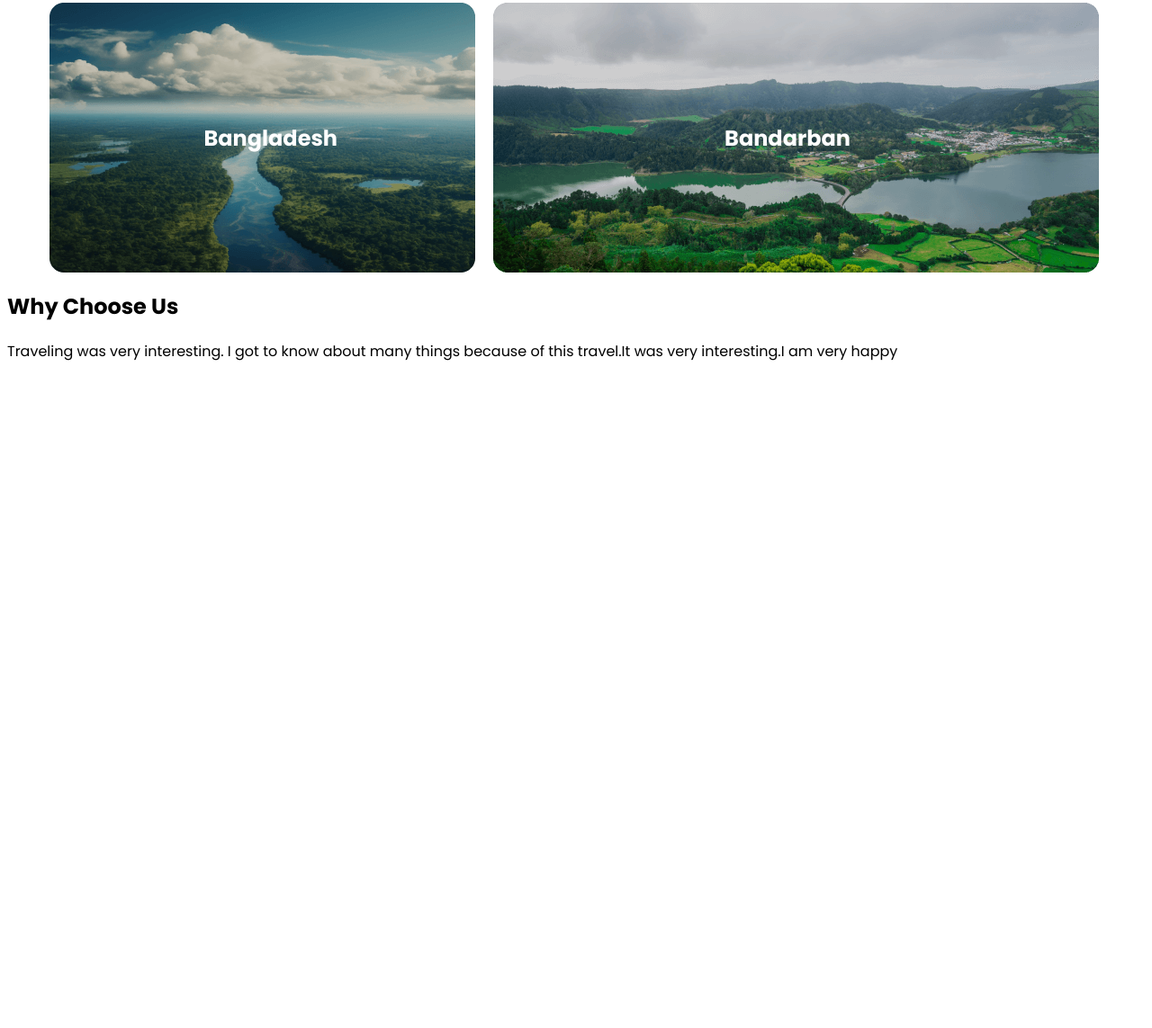
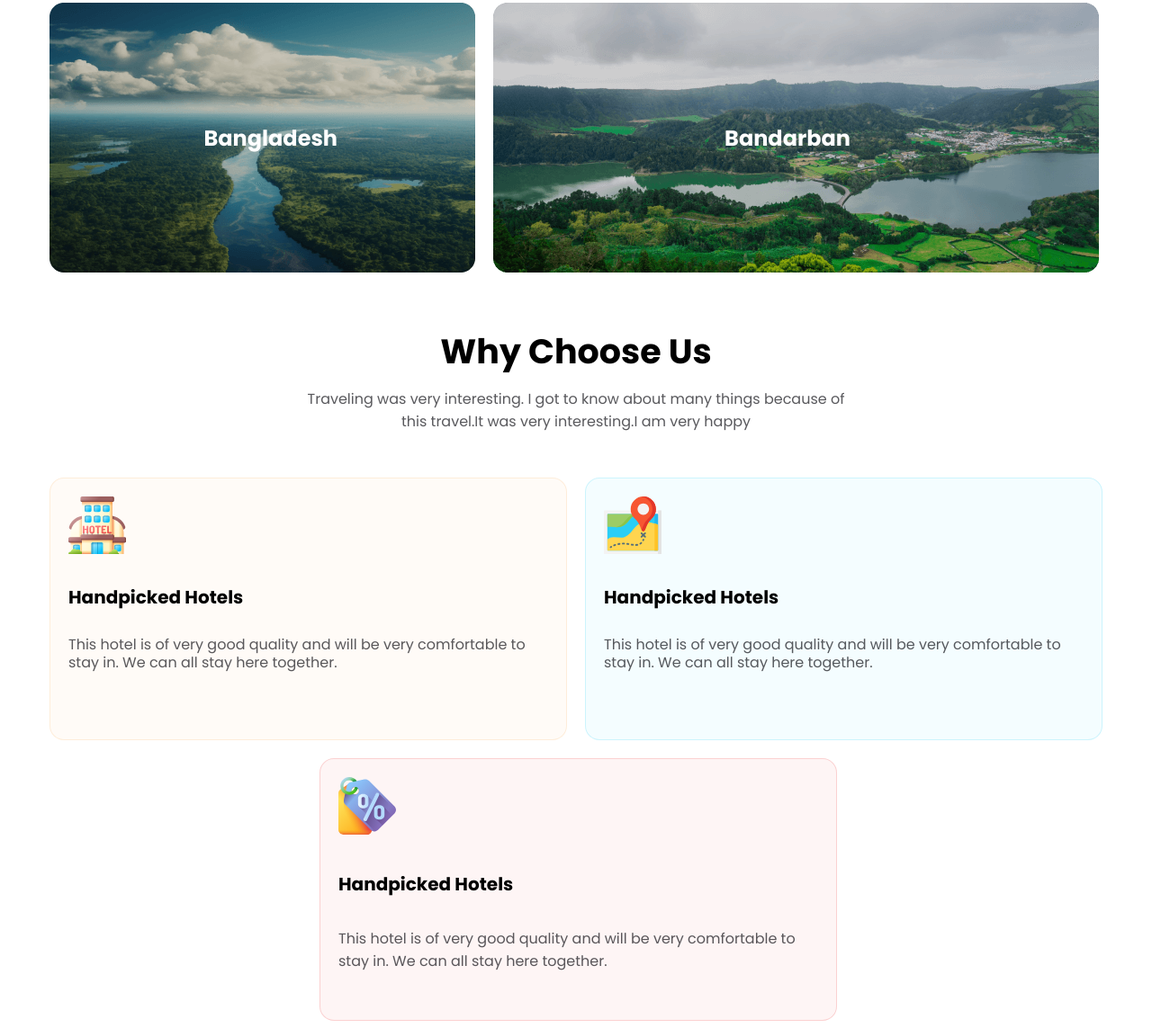
Before and after one commit to jaheda8256/My-International-Travels, a plain HTML site: page index.html in a window 1280 px wide. Shown: the part 2096-3239 px from the top of the page at 90% size. Before the commit the page ends 2515 px from the top, so only its background shows below. Drawn offline with Linux system fonts and the light colour scheme.

Commit message:
create a new hotel img

```diff
--- a/index.html
+++ b/index.html
@@ -95,13 +95,34 @@
            </section>
              <!-- destination section end -->
              <!-- choose section start -->
-             <section class="hotels-section">
-                <div class="hotel-title">
-                    <h2>Why Choose Us</h2>
-                    <p>Traveling was very interesting. I got to know about many things because of this travel.It was very interesting.I am very happy</p>
+             <section class="choose-section">
+                <div class="destination">
+                    <h2 class="destination2">Why Choose Us</h2>
+                    <p class="popular1">Traveling was very interesting. I got to know about many things because of this travel.It was very interesting.I am very happy</p>
                 </div>
                 <div class="grid-container">
+                    <div class="choose-icon">
+                        <img src="./Images/fram3.svg" alt="">
+                        <div class="choose-items">
+                            <h5 class="Handpicked">Handpicked Hotels</h5>
+                            <p class="popular1">This hotel is of very good quality and will be very comfortable to stay in.  We can all stay here together.</p>
+                        </div>
+                    </div>
+                    <div class="choose-icon3">
+                        <img src="./Images/fram2.svg" alt="">
+                        <div class="choose-items">
+                            <h5 class="Handpicked">Handpicked Hotels</h5>
+                            <p class="popular1">This hotel is of very good quality and will be very comfortable to stay in.  We can all stay here together.</p>
+                        </div>
+                    </div>
+                    <div class="choose-icon2">
+                        <img src="./Images/fram1.svg" alt="">
+                        <div class="choose-items">
+                            <h5 class="Handpicked">Handpicked Hotels</h5>
+                            <p class="popular1">This hotel is of very good quality and will be very comfortable to stay in.  We can all stay here together.</p>
+                        </div>
 
+                    </div>
                 </div>
 
              </section>
--- a/styles/style.css
+++ b/styles/style.css
@@ -238,8 +238,67 @@ color: #FFFFFF;
     margin: 0 auto;
 }
 /* hotel title */
+.hotel-title{
+    text-align: center;
+}
+.choose-section{
+    max-width: 1170px;
+    margin: 0 auto;
+}
+.grid-container{
+
+   min-height: 590px;
+   margin-top: 50px;
+    display:grid;
+    grid-template-columns: repeat(2, 1fr);
+
+     gap: 20px;
 
 
+}
+
+.choose-icon{
+
+    height: 250px;
+    border-radius: 16px;
+    padding: 20px 20px;
+    border: 1px solid rgba(251, 181, 99, 0.20);
+    background: rgba(251, 181, 99, 0.05);
+    line-height: 20px;
+
+
+}
+.choose-icon3{
+
+    height: 250px;
+    border-radius: 16px;
+    padding: 20px 20px;
+    border-radius: 16px;
+    border: 1px solid rgba(41, 206, 246, 0.20);
+    background: rgba(41, 206, 246, 0.05);
+    line-height: 20px;
+
+
+}
+.Handpicked{
+    font-size: 20px;
+}
+.popular1{
+    color: rgba(19, 19, 24, 0.70);
+}
+.choose-items{
+
+}
+.choose-icon2{
+position: relative;
+left: 300px;
+border-radius: 16px;
+height: 250px;
+border: 1px solid rgba(233, 68, 68, 0.20);
+background: rgba(233, 68, 68, 0.05);
+padding: 20px 20px;
+
+}
 /* mobile */
 @media screen and (max-width: 600px) {
     .nav-container{
@@ -429,6 +488,14 @@ position: relative;
         width: 100%;
     }
 
+    .grid-container{
+        grid-template-columns: repeat(1, 1fr);
+    }
+    .choose-icon2{
+
+        left:0px;
+
+        }
 }
 
 
```
